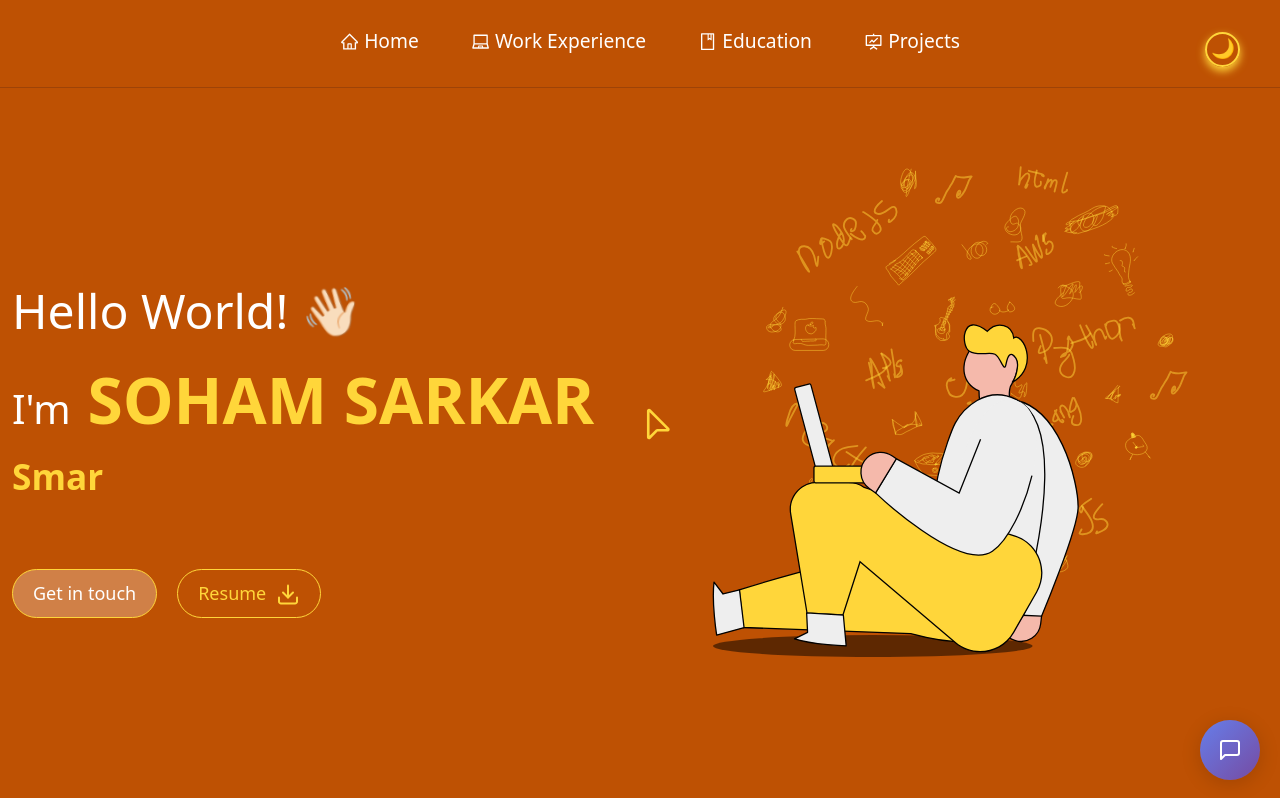
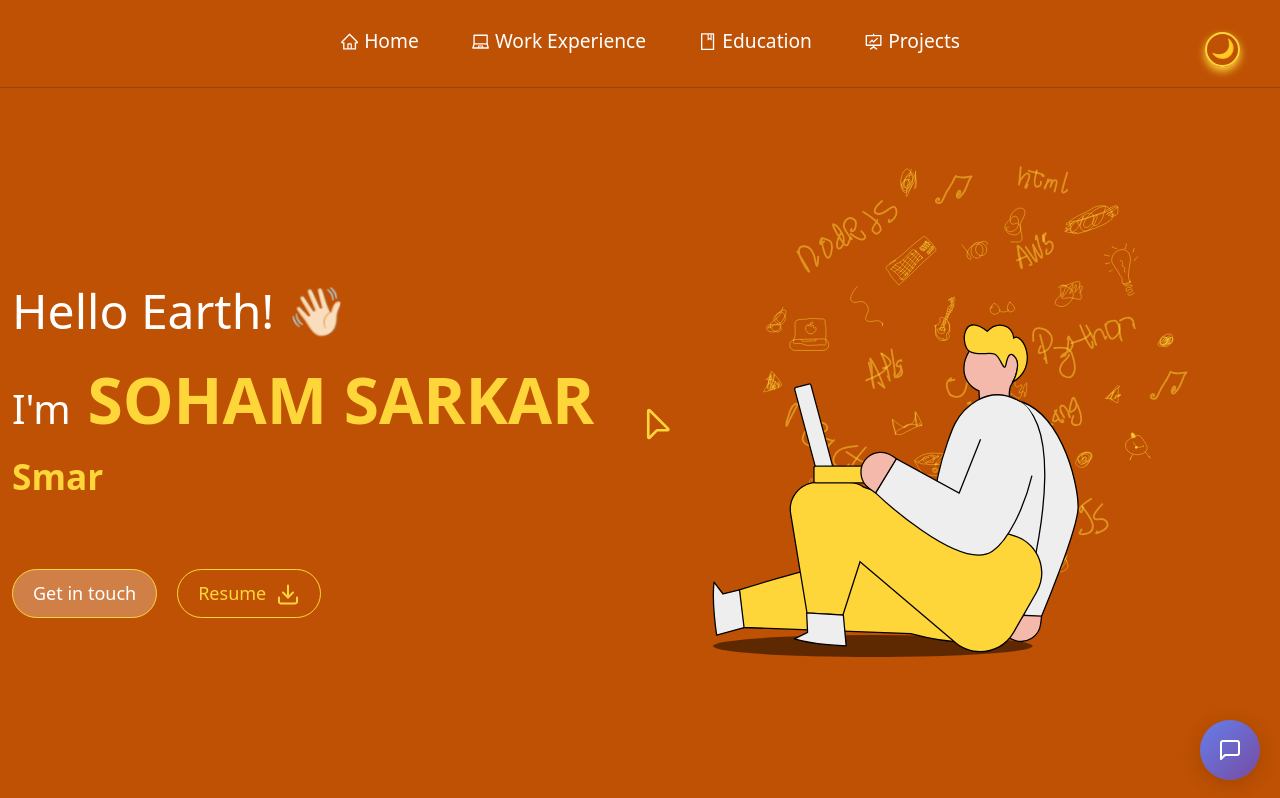
Before and after one commit to smart-worker/portfolio-site, a React (Create React App) app: page / in a window 1280 px wide. Shown: the top 798 px of the page. Built offline with nearby package versions, Linux system fonts and the light colour scheme.

Commit message:
deployment check text update

```diff
--- a/src/components/Home/HomeSection.js
+++ b/src/components/Home/HomeSection.js
@@ -26,7 +26,7 @@ function HomeSection() {
       <Row className="content-wrapper">
         <Col md={7} className="text-container">
           <h1 style={{ paddingBottom: 15 }} className="heading">
-            Hello World!{" "}
+            Hello Earth!{" "}
             <span className="wave" role="img" aria-labelledby="wave">
               👋🏻
             </span>
```
